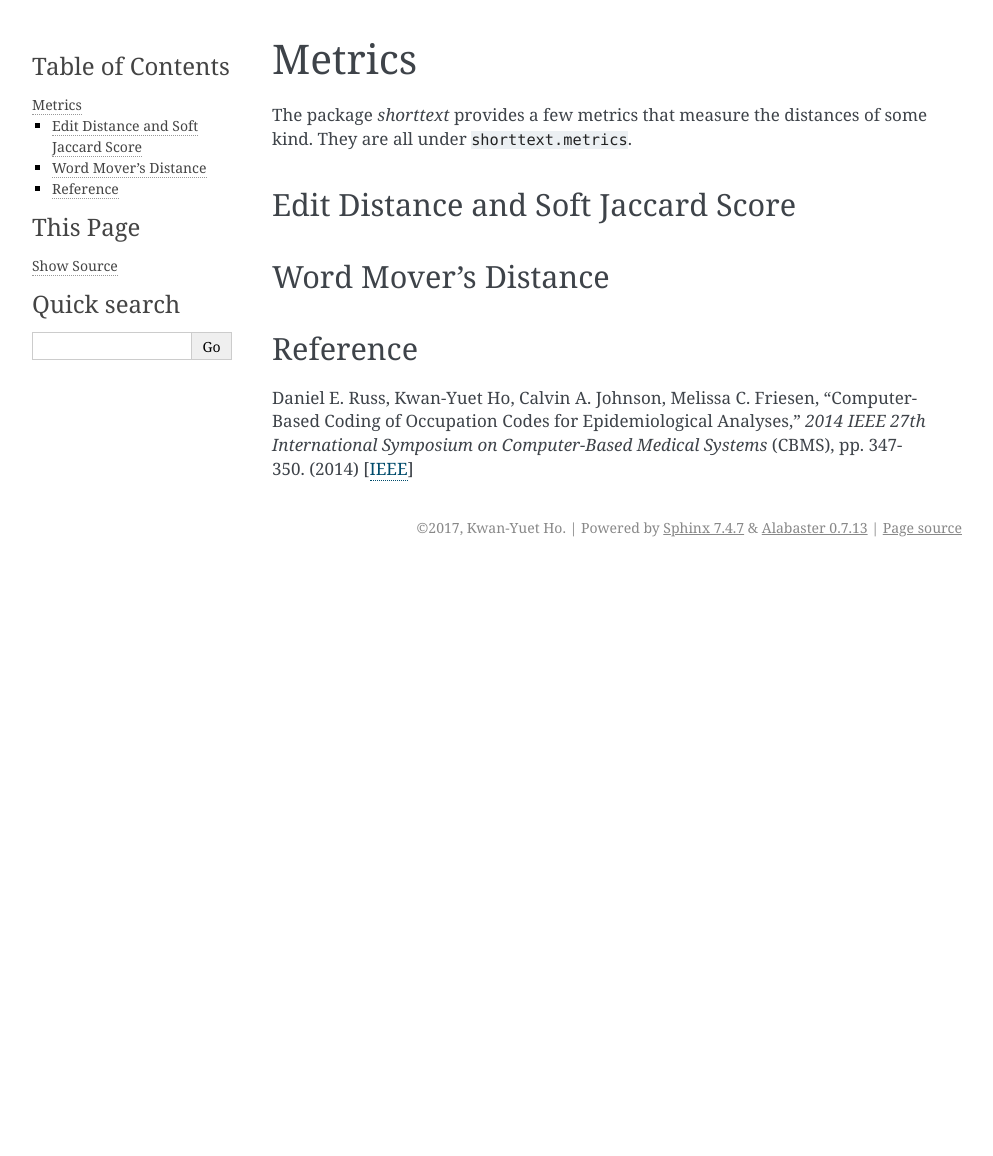
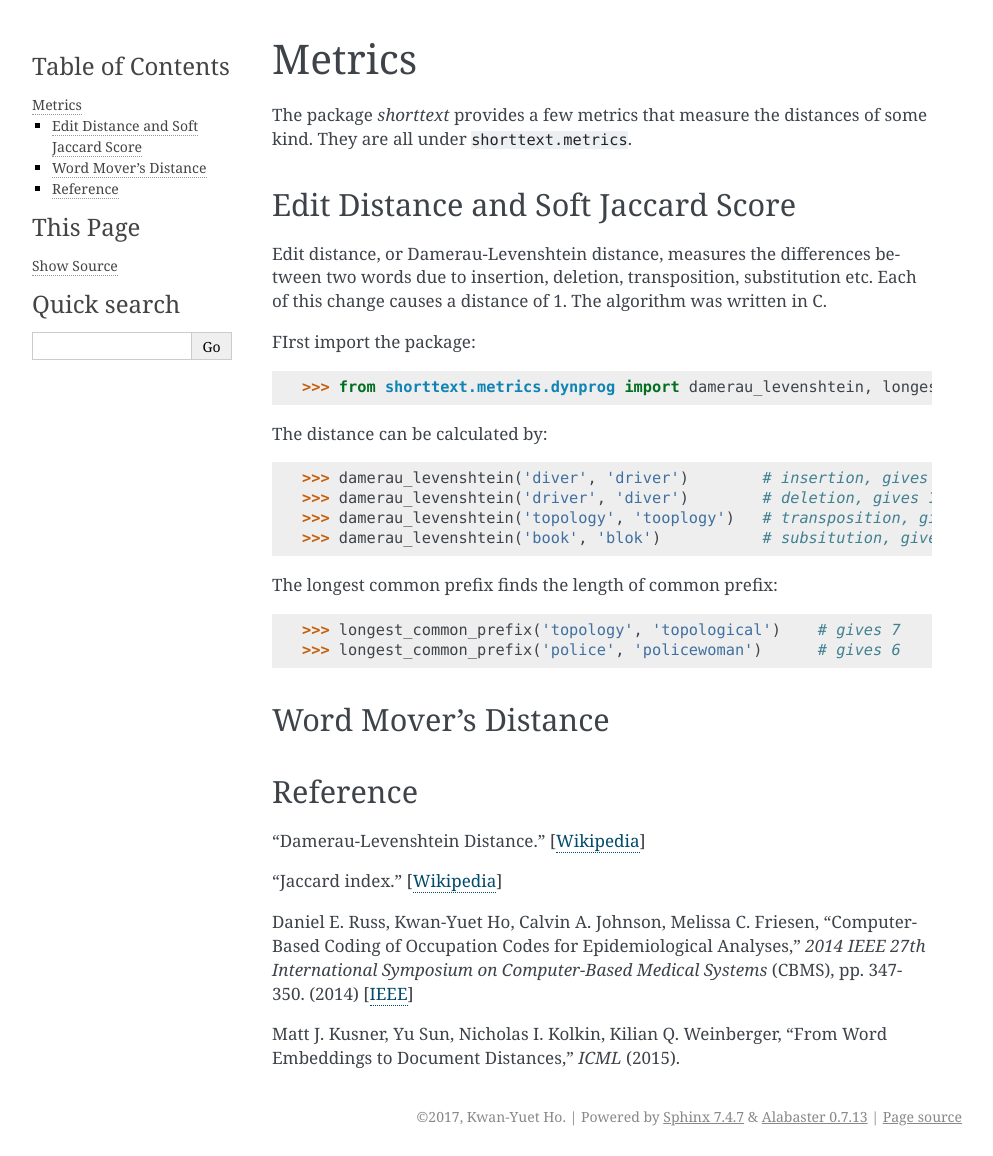
Before and after one commit to stephenhky/PyShortTextCategorization, a Sphinx documentation site: the page built from docs/tutorial_metrics.rst, in a window 1280 px wide. Shown: the whole page, without its empty margins (148-1141 px from the left). Built offline with Sphinx 7.4.7, drawn with Linux system fonts in a browser that asks for light colours; cross-references to code outside the pages are shown as plain code; before the commit the page ends 900 px from its top, so only the background shows below that.

Commit message:
metric tutorial in progress

```diff
--- a/docs/tutorial_metrics.rst
+++ b/docs/tutorial_metrics.rst
@@ -6,6 +6,27 @@ under :module:`shorttext.metrics`.
 
 Edit Distance and Soft Jaccard Score
 ------------------------------------
+
+Edit distance, or Damerau-Levenshtein distance, measures the differences
+between two words due to insertion, deletion, transposition, substitution etc.
+Each of this change causes a distance of 1. The algorithm was written in C.
+
+FIrst import the package:
+
+>>> from shorttext.metrics.dynprog import damerau_levenshtein, longest_common_prefix, jaccard
+
+The distance can be calculated by:
+
+>>> damerau_levenshtein('diver', 'driver')        # insertion, gives 1
+>>> damerau_levenshtein('driver', 'diver')        # deletion, gives 1
+>>> damerau_levenshtein('topology', 'tooplogy')   # transposition, gives 1
+>>> damerau_levenshtein('book', 'blok')           # subsitution, gives 1
+
+The longest common prefix finds the length of common prefix:
+
+>>> longest_common_prefix('topology', 'topological')    # gives 7
+>>> longest_common_prefix('police', 'policewoman')      # gives 6
+
 
 
 Word Mover's Distance
@@ -17,5 +38,13 @@ Word Mover's Distance
 Reference
 ---------
 
+"Damerau-Levenshtein Distance." [`Wikipedia
+<https://en.wikipedia.org/wiki/Damerau%E2%80%93Levenshtein_distance>`_]
+
+"Jaccard index." [`Wikipedia
+<https://en.wikipedia.org/wiki/Jaccard_index>`_]
+
 Daniel E. Russ, Kwan-Yuet Ho, Calvin A. Johnson, Melissa C. Friesen, "Computer-Based Coding of Occupation Codes for Epidemiological Analyses," *2014 IEEE 27th International Symposium on Computer-Based Medical Systems* (CBMS), pp. 347-350. (2014) [`IEEE
 <http://ieeexplore.ieee.org/abstract/document/6881904/>`_]
+
+Matt J. Kusner, Yu Sun, Nicholas I. Kolkin, Kilian Q. Weinberger, "From Word Embeddings to Document Distances," *ICML* (2015).
```
